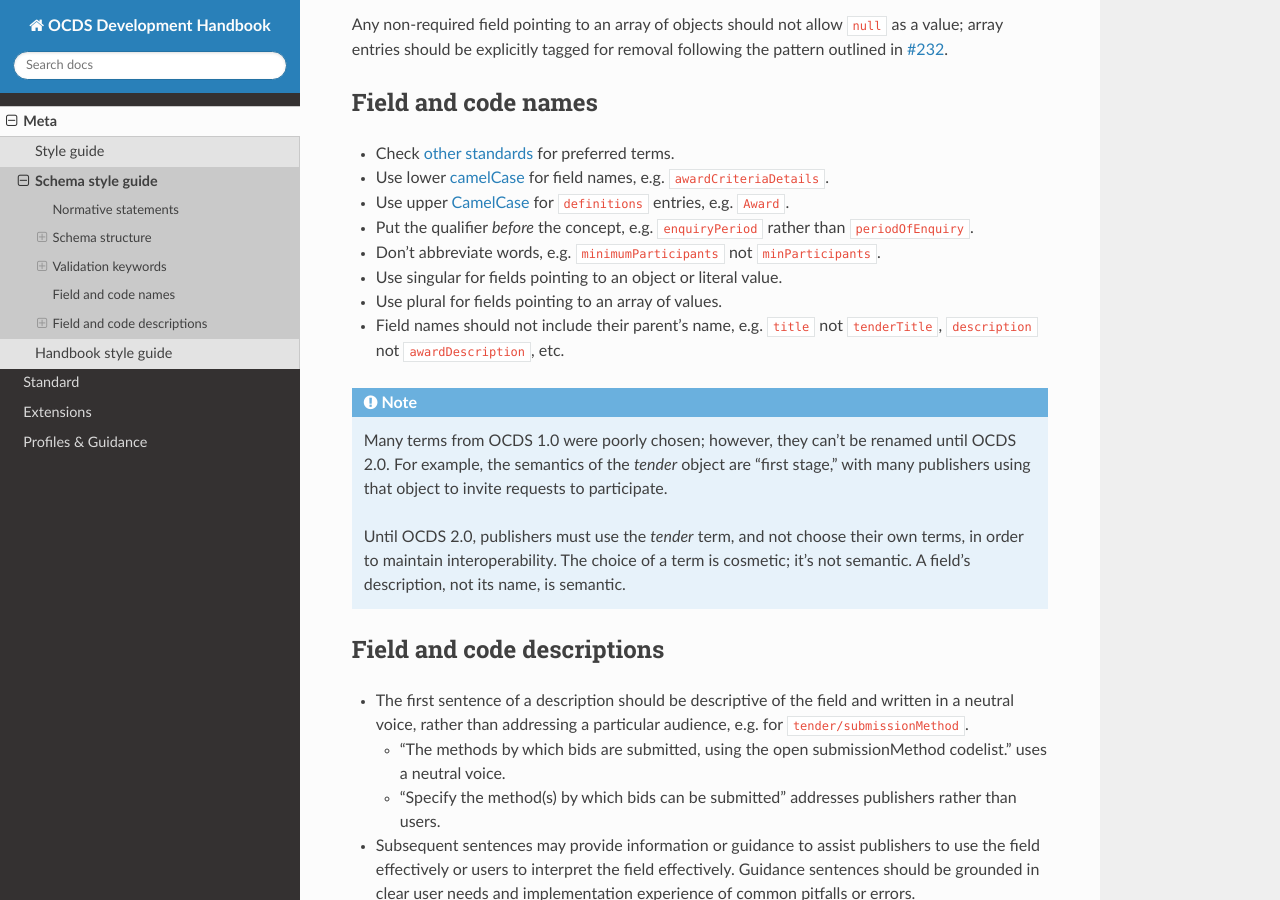
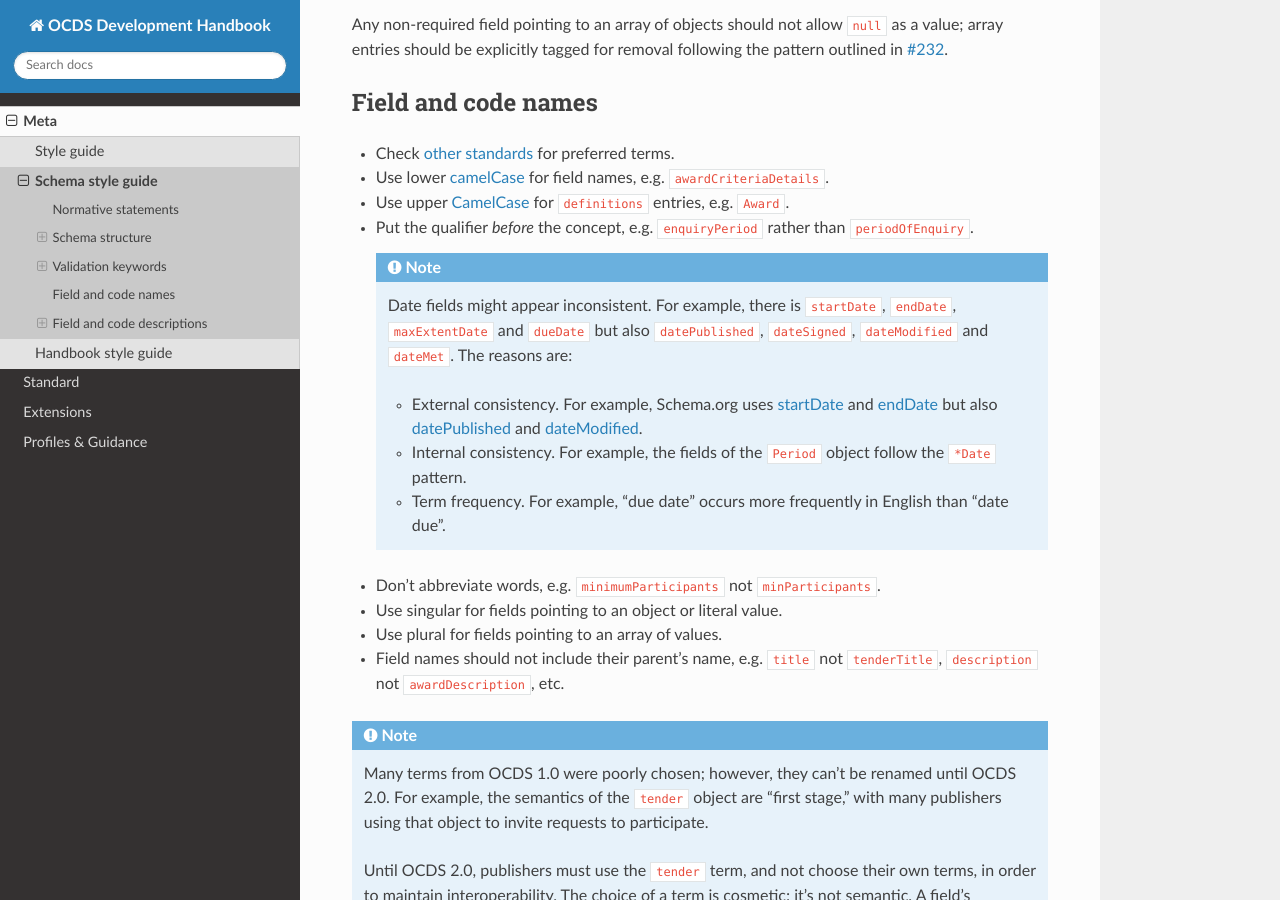
Before and after one commit to open-contracting/standard-development-handbook, a Sphinx documentation site: the page built from docs/meta/schema_style_guide.rst, in a window 1280 px wide and 900 px high, scrolled down 2965 px. Built offline with Sphinx 7.4.7 and the Read the Docs theme 2.0.0, drawn with Linux system fonts in a browser that asks for light colours.

Commit message:
style: Add note about date fields, open-contracting/standard#892

```diff
--- a/docs/meta/schema_style_guide.rst
+++ b/docs/meta/schema_style_guide.rst
@@ -113,15 +113,24 @@ Field and code names
 -  Use lower `camelCase <https://en.wikipedia.org/wiki/Camel_case>`__ for field names, e.g. ``awardCriteriaDetails``.
 -  Use upper `CamelCase <https://en.wikipedia.org/wiki/Camel_case>`__ for ``definitions`` entries, e.g. ``Award``.
 -  Put the qualifier *before* the concept, e.g. ``enquiryPeriod`` rather than ``periodOfEnquiry``.
+
+   .. note::
+
+      Date fields might appear inconsistent. For example, there is ``startDate``, ``endDate``, ``maxExtentDate`` and ``dueDate`` but also ``datePublished``, ``dateSigned``, ``dateModified`` and ``dateMet``. The reasons are:
+
+      -  External consistency. For example, Schema.org uses `startDate <https://schema.org/startDate>`__ and `endDate <https://schema.org/endDate>`__ but also `datePublished <https://schema.org/datePublished>`__ and `dateModified <https://schema.org/dateModified>`__.
+      -  Internal consistency. For example, the fields of the ``Period`` object follow the ``*Date`` pattern.
+      -  Term frequency. For example, "due date" occurs more frequently in English than "date due".
+
 -  Don't abbreviate words, e.g. ``minimumParticipants`` not ``minParticipants``.
 -  Use singular for fields pointing to an object or literal value.
 -  Use plural for fields pointing to an array of values.
 -  Field names should not include their parent's name, e.g. ``title`` not ``tenderTitle``, ``description`` not ``awardDescription``, etc.
 
 .. note::
-   Many terms from OCDS 1.0 were poorly chosen; however, they can't be renamed until OCDS 2.0. For example, the semantics of the `tender` object are "first stage," with many publishers using that object to invite requests to participate.
+   Many terms from OCDS 1.0 were poorly chosen; however, they can't be renamed until OCDS 2.0. For example, the semantics of the ``tender`` object are "first stage," with many publishers using that object to invite requests to participate.
 
-   Until OCDS 2.0, publishers must use the `tender` term, and not choose their own terms, in order to maintain interoperability. The choice of a term is cosmetic; it's not semantic. A field's description, not its name, is semantic.
+   Until OCDS 2.0, publishers must use the ``tender`` term, and not choose their own terms, in order to maintain interoperability. The choice of a term is cosmetic; it's not semantic. A field's description, not its name, is semantic.
 
 Field and code descriptions
 ---------------------------
```
